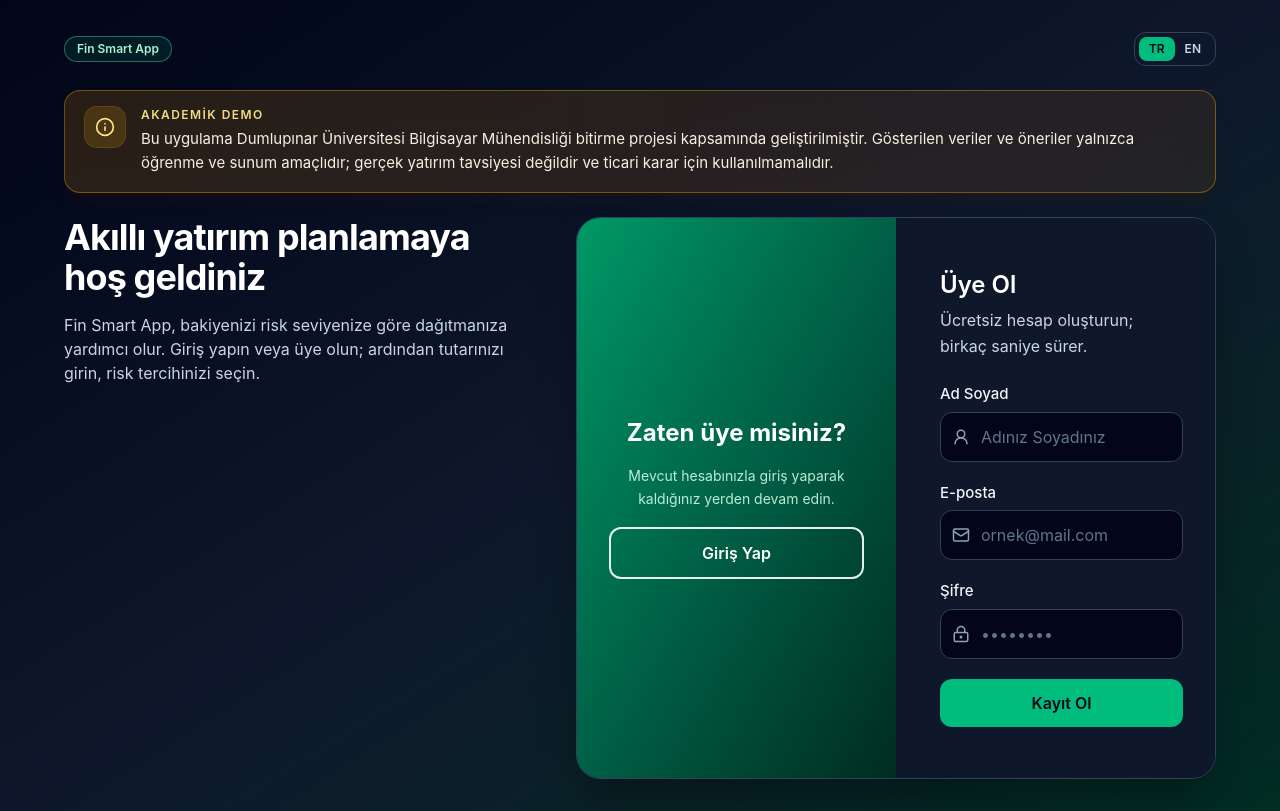
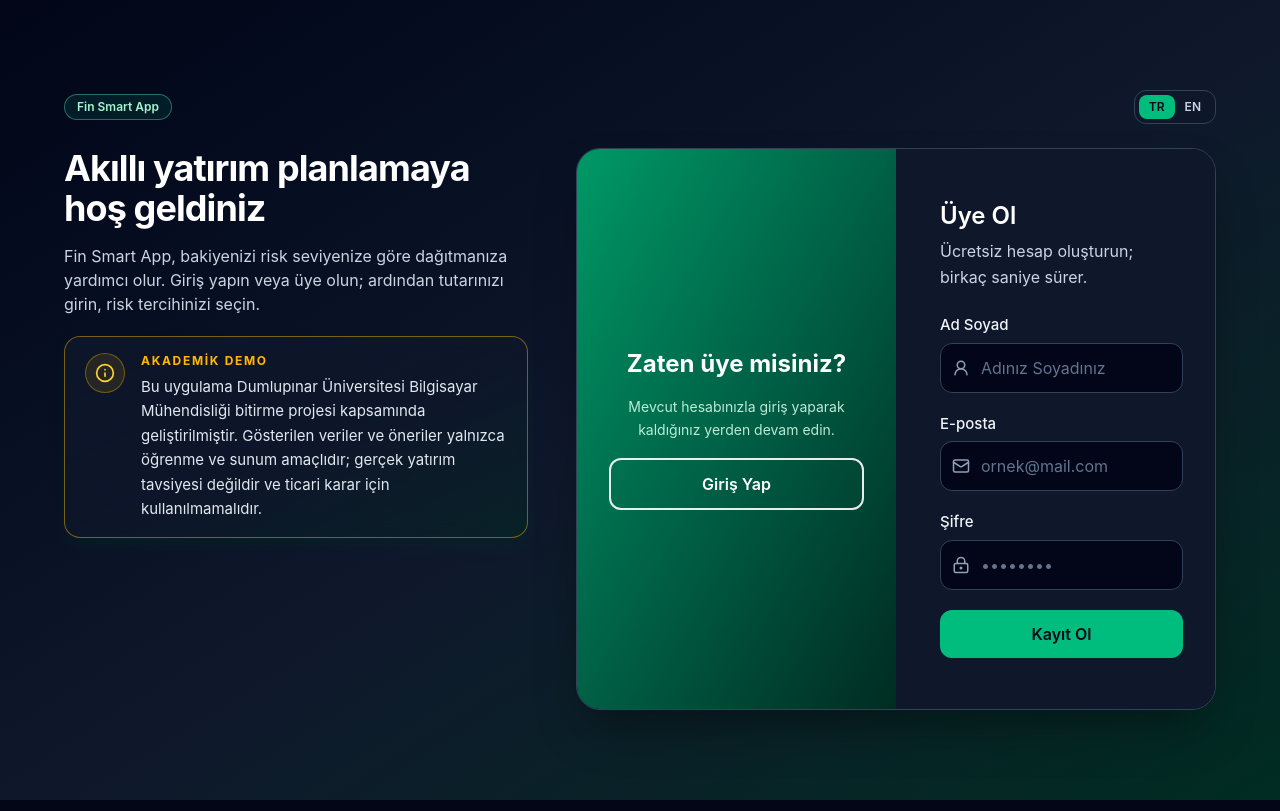
Before and after one commit to alikaankoc1/fin-smart-app, a React (Vite) app: page /#/login in a window 1280 px wide. Built offline with nearby package versions, Linux system fonts and the light colour scheme.

Commit message:
move academic disclaimer into welcome column and soften card styling

```diff
--- a/src/pages/LoginPage.jsx
+++ b/src/pages/LoginPage.jsx
@@ -107,32 +107,31 @@ export default function LoginPage({ onLogin }) {
           <LanguageSwitcher />
         </div>
 
-        <aside
-          role="note"
-          aria-label={copy.disclaimerBadge}
-          className="rounded-2xl border border-amber-400/35 bg-gradient-to-r from-amber-500/15 to-amber-600/10 px-4 py-3.5 shadow-lg shadow-amber-950/20 md:px-5 md:py-4"
-        >
-          <div className="flex gap-3 md:gap-4">
-            <div className="flex h-10 w-10 shrink-0 items-center justify-center rounded-xl bg-amber-400/15 text-amber-200 ring-1 ring-amber-400/25">
-              <Info className="size-5" aria-hidden />
-            </div>
-            <div className="min-w-0 flex-1 space-y-1">
-              <p className="text-[11px] font-semibold uppercase tracking-[0.12em] text-amber-200/95 md:text-xs">
-                {copy.disclaimerBadge}
-              </p>
-              <p className="text-sm leading-relaxed text-amber-50/95 md:text-[15px]">
-                {copy.disclaimerText}
-              </p>
-            </div>
-          </div>
-        </aside>
-
         <div className="grid gap-8 lg:grid-cols-[minmax(0,1fr)_minmax(0,640px)] lg:items-start">
           <section className="flex flex-col justify-center space-y-4 lg:pr-4">
             <h1 className="text-3xl font-bold tracking-tight text-white md:text-4xl">
               {copy.welcomeTitle}
             </h1>
             <p className="text-slate-300">{copy.welcomeBody}</p>
+            <aside
+              role="note"
+              aria-label={copy.disclaimerBadge}
+              className="mt-1 max-w-xl rounded-2xl border border-amber-400/45 bg-gradient-to-br from-slate-900/85 via-slate-900/70 to-emerald-950/45 px-4 py-3.5 shadow-lg shadow-emerald-950/25 backdrop-blur-sm md:px-5 md:py-4"
+            >
+              <div className="flex gap-3 md:gap-4">
+                <div className="flex h-10 w-10 shrink-0 items-center justify-center rounded-full border border-amber-400/35 bg-amber-400/10 text-amber-300">
+                  <Info className="size-5" aria-hidden />
+                </div>
+                <div className="min-w-0 flex-1 space-y-1.5">
+                  <p className="text-[11px] font-bold uppercase tracking-[0.14em] text-amber-400 md:text-xs">
+                    {copy.disclaimerBadge}
+                  </p>
+                  <p className="text-sm leading-relaxed text-slate-200 md:text-[15px]">
+                    {copy.disclaimerText}
+                  </p>
+                </div>
+              </div>
+            </aside>
           </section>
 
           <div className="relative overflow-hidden rounded-3xl border border-slate-700 bg-slate-900 shadow-2xl shadow-black/40">
```
